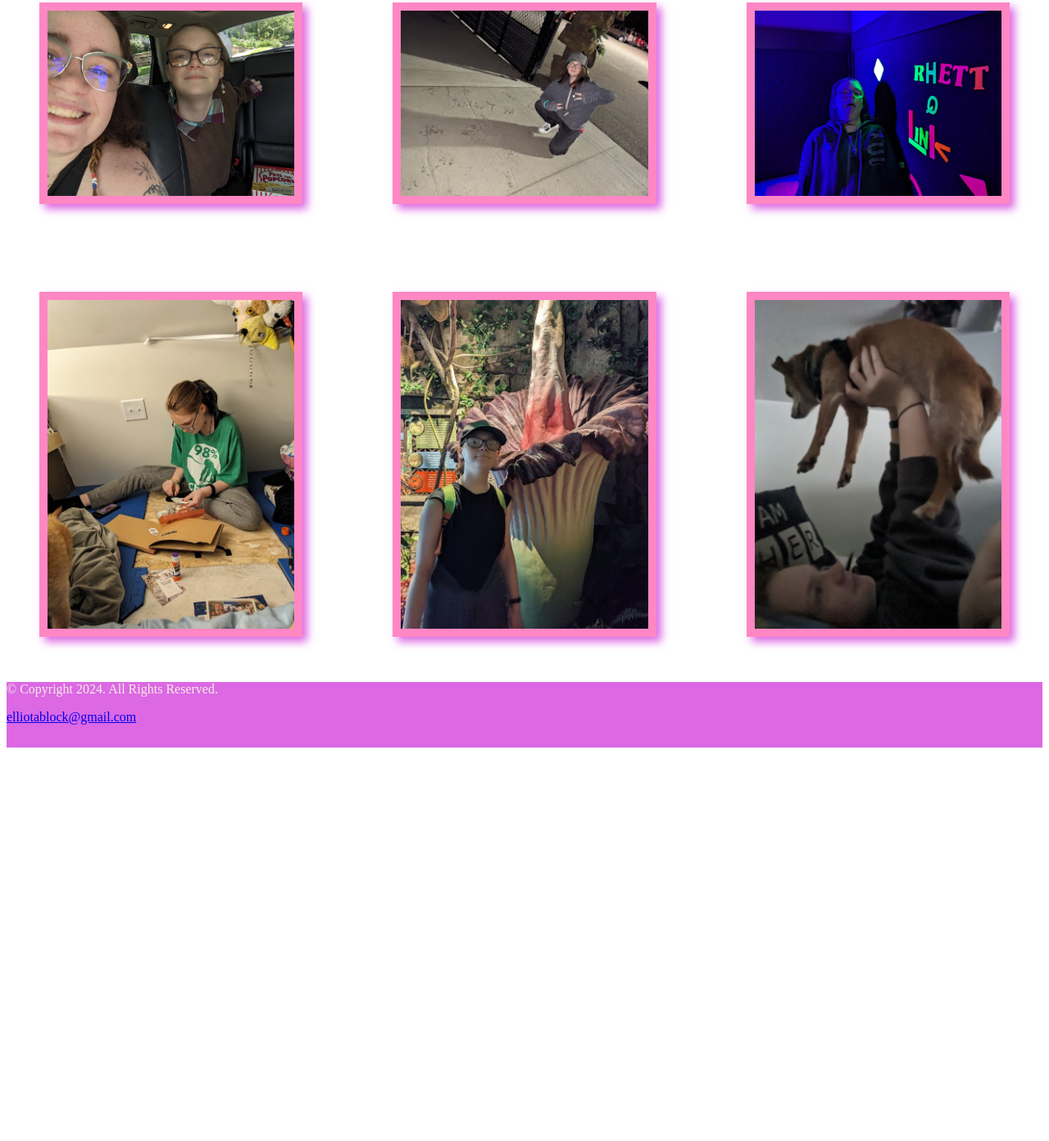
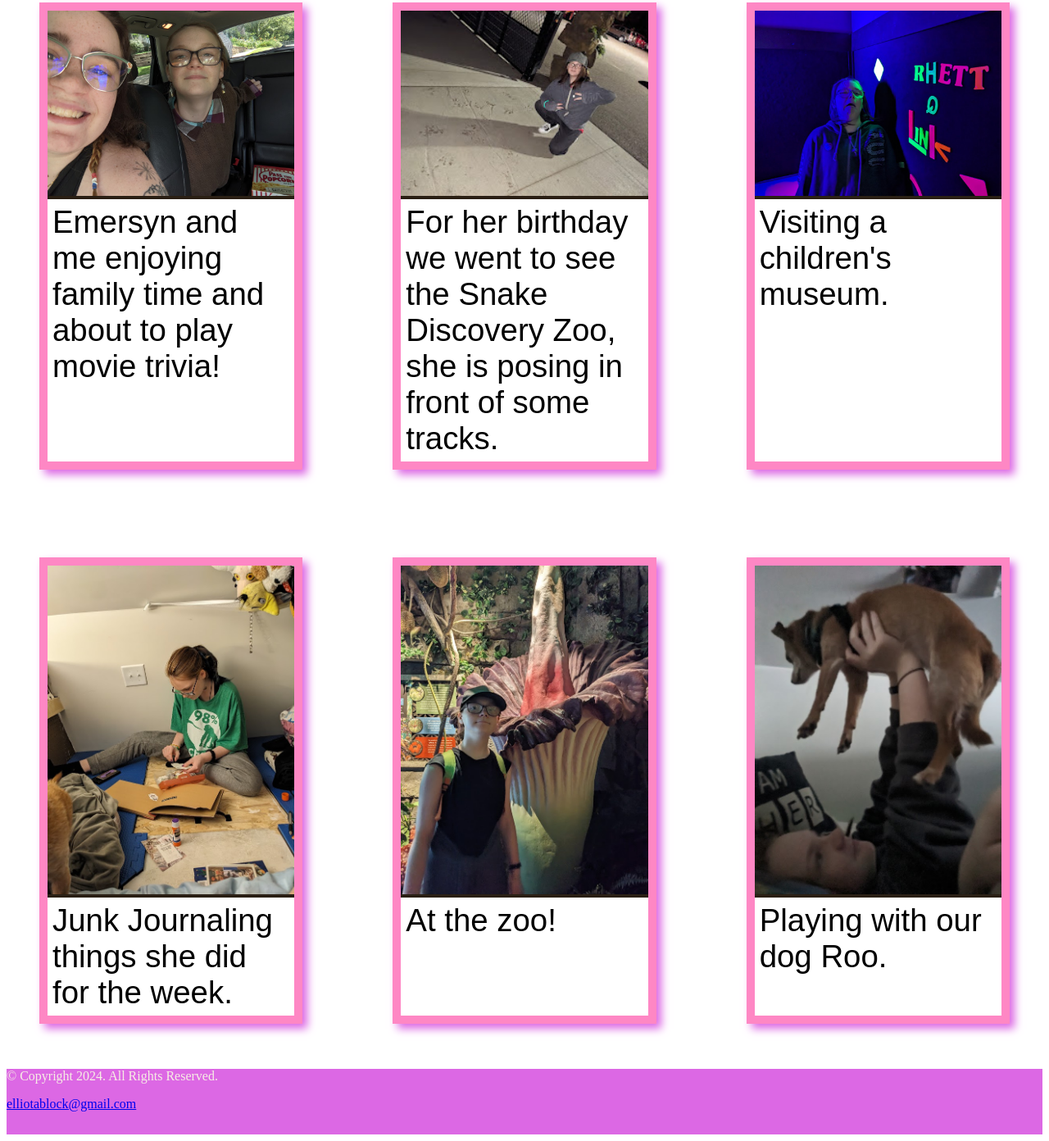
Before and after one commit to Eablock/bioSite, a plain HTML site: page hobby.html in a window 1280 px wide. Shown: the part 932-2324 px from the top of the page at 82% size. Before the commit the page ends 1852 px from the top, so only its background shows below. Drawn offline with Linux system fonts and the light colour scheme; a web font is replaced by a local one.

Commit message:
figcaptions

```diff
--- a/hobby.html
+++ b/hobby.html
@@ -35,22 +35,28 @@
       <div class="gallery">
         <figure>
             <img src="images/car.jpg" alt="two sisters smiling at the camera in a car">
+            <figcaption>Emersyn and me enjoying family time and about to play movie trivia!</figcaption>
         </figure>
         <figure>
             <img src="images/rex.jpg" alt="young girl posing in front of prints in cement">
-        </figure>
+            <figcaption>For her birthday we went to see the Snake Discovery Zoo, she is posing in front of some tracks.</figcaption>
+          </figure>
         <figure>
             <img src="images/gmm.jpg" alt="young girl standing in front of glowing letters that spell rhett and link">
-        </figure>
+            <figcaption>Visiting a children's museum.</figcaption>
+          </figure>
         <figure>
             <img src="images/journal.jpg" alt="young girl surrounded by craft supplies and a journal">
-        </figure>
+            <figcaption>Junk Journaling things she did for the week.</figcaption>
+          </figure>
         <figure>
             <img src="images/flower.jpg" alt="young girl standing in front of a large flower taller than her">
-        </figure>
+            <figcaption>At the zoo!</figcaption>
+          </figure>
         <figure>
             <img src="images/roo.jpg" alt="young girl laying down holding a chihuahua in one hand">
-        </figure>
+            <figcaption>Playing with our dog Roo.</figcaption>
+          </figure>
         </div>
     </main>
 
```
